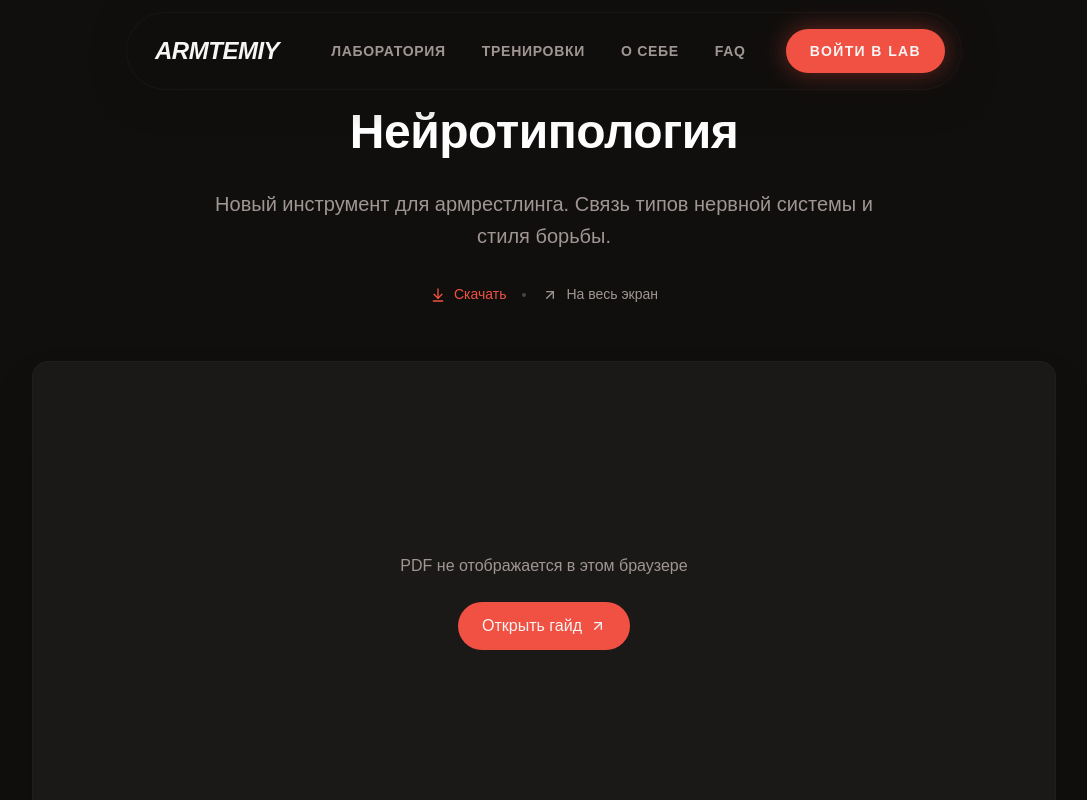
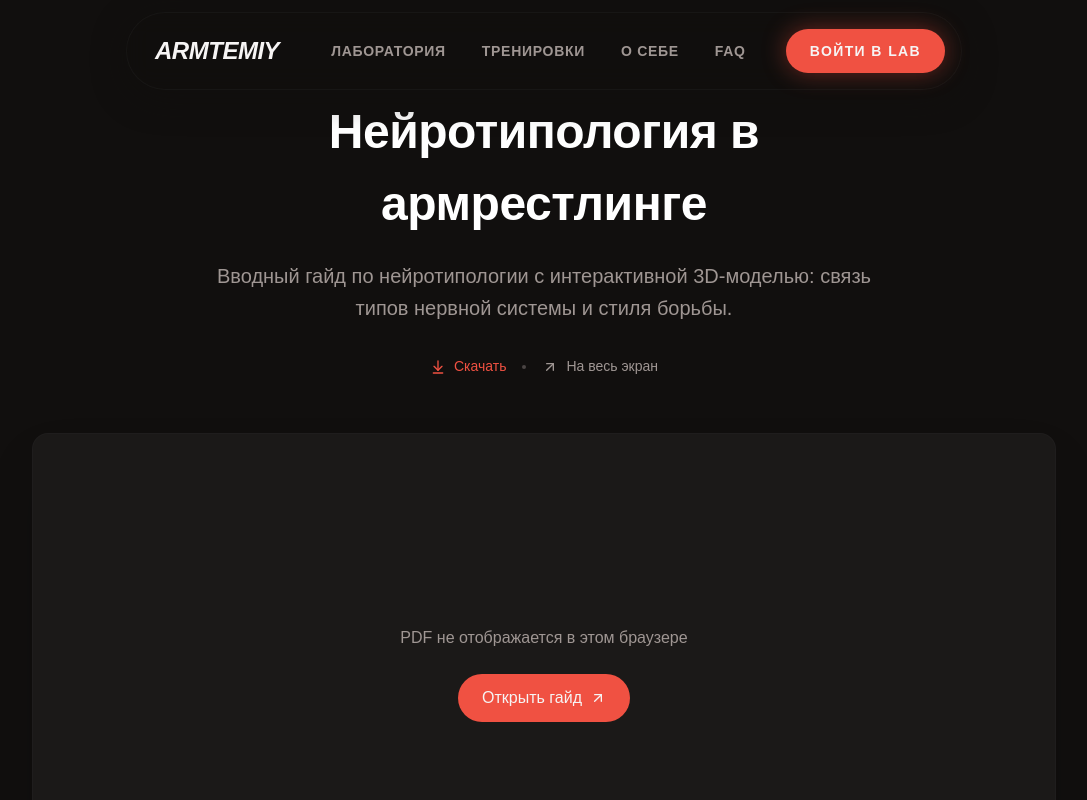
Before and after one commit to armtemiy/arm-wrestling-mastery, a React (Vite) app: page /neurotypology in a window 1280 px wide. Shown: the top 800 px of the page, without its empty margins (96-1183 px from the left). Built offline with nearby package versions, Linux system fonts and the light colour scheme; the HTML template or start-up script is replaced by a standard one; a web font is replaced by a local one.

Commit message:
chore: update neurotypology page hero copy

```diff
--- a/src/pages/NeurotypologyPage.tsx
+++ b/src/pages/NeurotypologyPage.tsx
@@ -21,14 +21,14 @@ const NeurotypologyPage = () => {
                 className="text-3xl sm:text-4xl md:text-5xl font-bold text-white mb-5 tracking-tight"
                 style={COMMON_STYLES.clashDisplay}
               >
-                Нейротипология
+                Нейротипология в армрестлинге
               </h1>
 
               <p
                 className="text-lg sm:text-xl text-muted-foreground leading-relaxed mb-8"
                 style={COMMON_STYLES.satoshi}
               >
-                Новый инструмент для армрестлинга. Связь типов нервной системы и стиля борьбы.
+                Вводный гайд по нейротипологии с интерактивной 3D‑моделью: связь типов нервной системы и стиля борьбы.
               </p>
 
               <div className="flex items-center justify-center gap-4">
```
